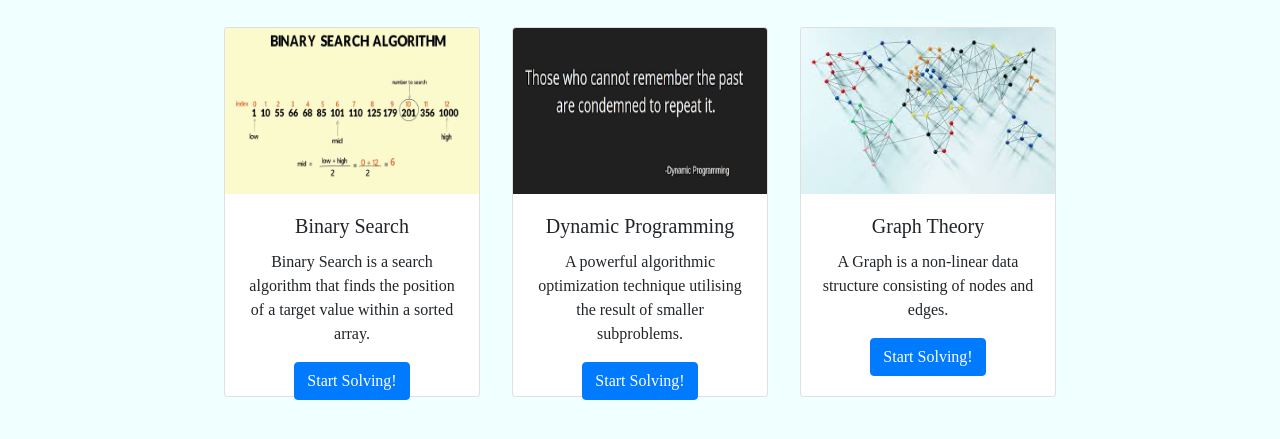
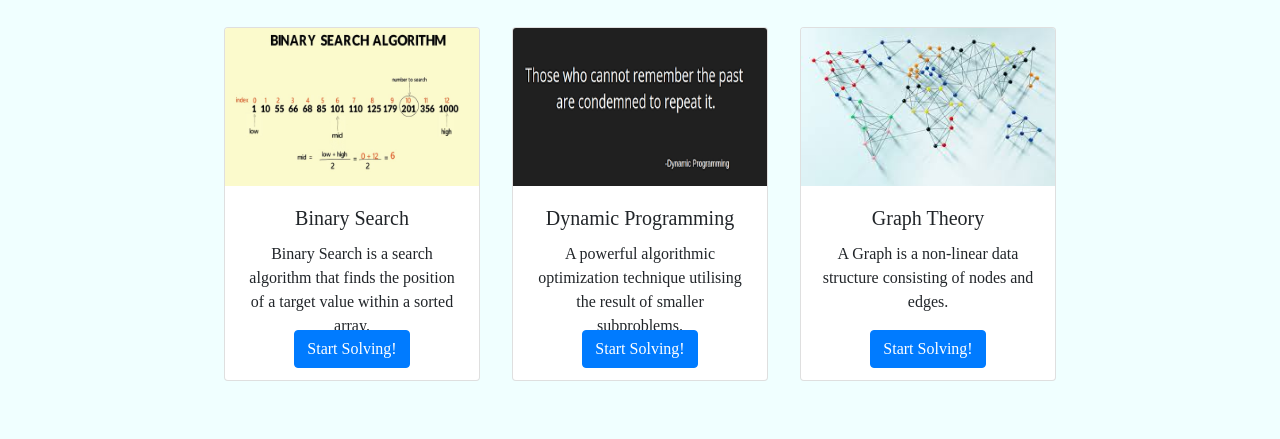
Before and after one commit to singh-shreya6/codeforcesAPI, a React app: page / in a window 1280 px wide. Shown: the part 63-502 px from the top of the page. Built offline with nearby package versions, Linux system fonts and the light colour scheme; no server answers.

Commit message:
Alignment of card button

```diff
--- a/src/index.css
+++ b/src/index.css
@@ -51,3 +51,6 @@
   text-align: right;
   color: wheat;
 }
+.card_text {
+  height: 80%;
+}
--- a/src/index.js
+++ b/src/index.js
@@ -104,30 +104,36 @@
 						<Card style={{ width: '20%', margin: '0 2rem 0 0' }}>
 							<Card.Img variant="top" src={maxresdefault} className="bs" />
 							<Card.Body>
+								<div className="card_text">
 									<Card.Title>Binary Search</Card.Title>
 									<Card.Text>
 										Binary Search is a search algorithm that finds the position of a target value within a sorted array.
 									</Card.Text>
+								</div>
 								<Button variant="primary" onClick={() => this.handleClick(0)}>Start Solving!</Button>
 							</Card.Body>
 						</Card>
 						<Card style={{ width: '20%', margin: '0 2rem 0 0' }}>
 							<Card.Img variant="top" src={dynamic_programming} className="dp" />
 							<Card.Body>
+								<div className="card_text">
 									<Card.Title>Dynamic Programming</Card.Title>
 									<Card.Text>
 										A powerful algorithmic optimization technique utilising the result of smaller subproblems.
 									</Card.Text>
+								</div>
 								<Button variant="primary" onClick={() => this.handleClick(1)}>Start Solving!</Button>
 							</Card.Body>
 						</Card>
 						<Card style={{ width: '20%' }}>
 							<Card.Img variant="top" src={graph_theory} className="graph" />
 							<Card.Body>
+								<div className="card_text">
 									<Card.Title>Graph Theory</Card.Title>
 									<Card.Text>
 										A Graph is a non-linear data structure consisting of nodes and edges.
 									</Card.Text>
+								</div>
 								<Button variant="primary" onClick={() => this.handleClick(2)}>Start Solving!</Button>
 							</Card.Body>
 						</Card>
```
Lines whose indentation alone changed are shown as unchanged.
